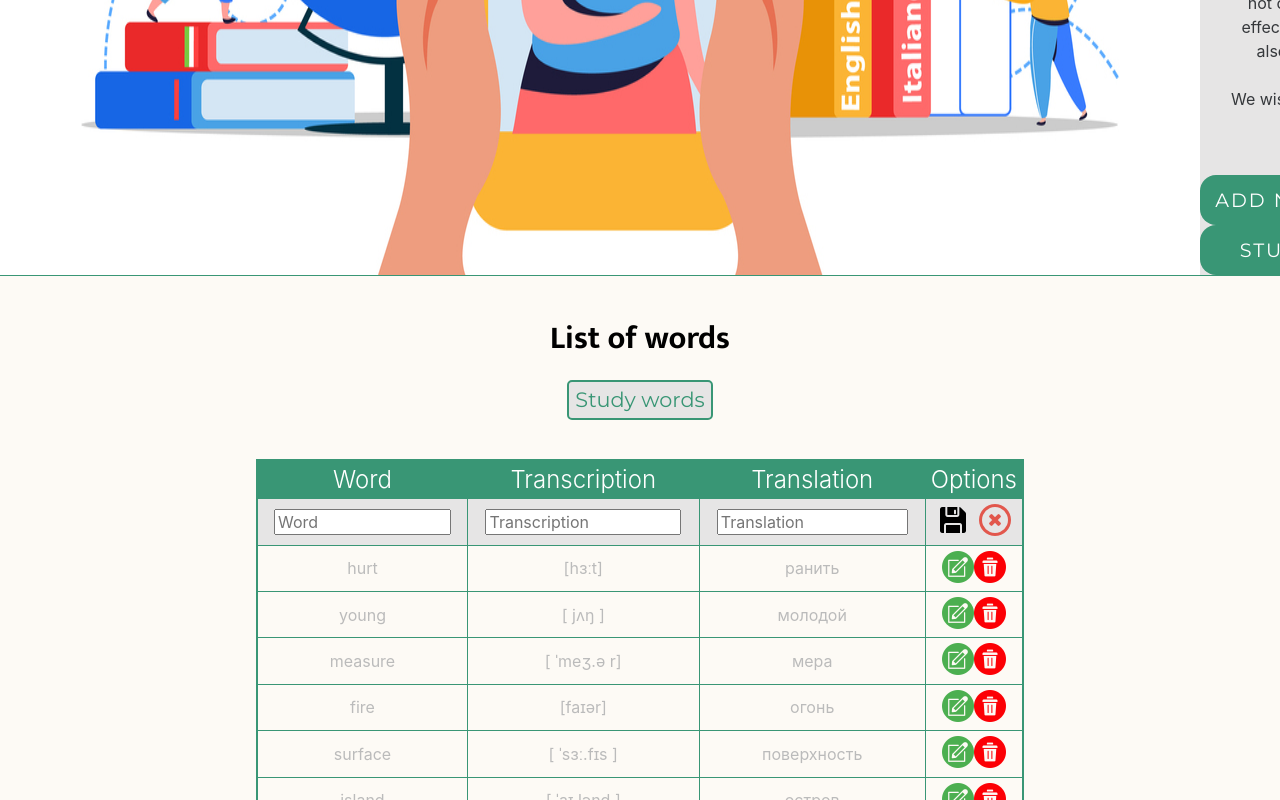
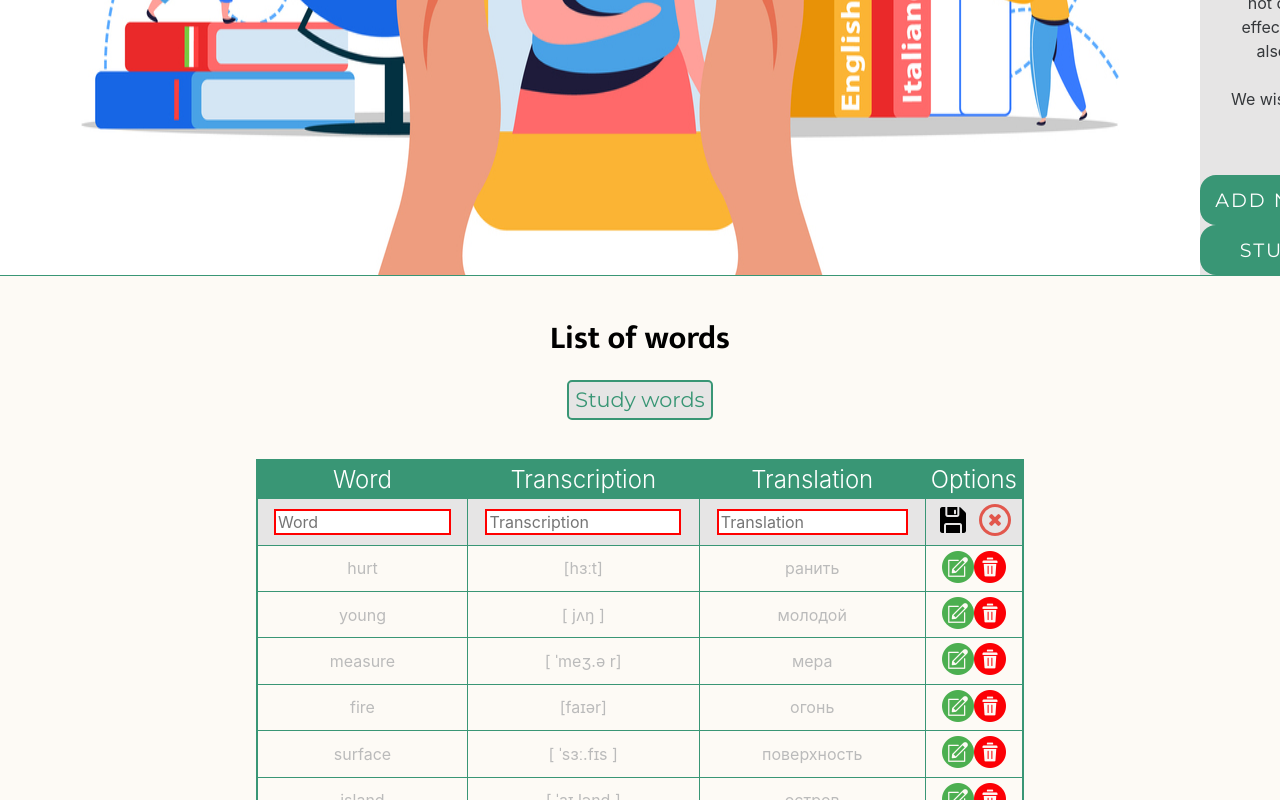
Before and after one commit to Daria29051/React_Learn-Language-App, a React (Create React App) app: page / in a window 1280 px wide. Both pictures are taken after a click on the button "Add a new word". Built offline with nearby package versions, Linux system fonts and the light colour scheme.

Commit message:
input error styles added to table.jsx

```diff
--- a/package.json
+++ b/package.json
@@ -6,6 +6,7 @@
     "@testing-library/jest-dom": "^5.16.5",
     "@testing-library/react": "^13.4.0",
     "@testing-library/user-event": "^13.5.0",
+    "classnames": "^2.3.2",
     "react": "^18.2.0",
     "react-dom": "^18.2.0",
     "react-router-dom": "^6.15.0",
--- a/src/components/Table/Table.jsx
+++ b/src/components/Table/Table.jsx
@@ -1,5 +1,6 @@
 import React, { useEffect } from "react";
 import { useState } from "react";
+import classNames from 'classnames';
 import Tablerow from "../Tablerow/Tablerow";
 import words from "../../data/words.json";
 import edit from "../../assets/icons/edit.png";
@@ -17,6 +18,9 @@ export default function Table() {
   const [wordList, setWordlist] = useState(words);
   const [errorList, setErrorList] = useState([]);
   let errors = [];
+  let wordClassNames = classNames(st.wordlist__input, wordInputValue ==='' ? st.inputError : st.wordlist__input);
+  let transcriptionClassNames = classNames(st.wordlist__input, transcriptionInputValue ==='' ? st.inputError : st.wordlist__input);
+  let translationClassNames = classNames(st.wordlist__input, translationInputValue ==='' ? st.inputError : st.wordlist__input);
 
   //смена кнопки Stud words
   const handleClick = () => {
@@ -38,6 +42,7 @@ export default function Table() {
     russian: translationInputValue,
     tags: "",
   };
+
 
   //проверка правильности заполнения инпутов
   const testInputs = () => {
@@ -101,8 +106,8 @@ export default function Table() {
       </div>
       <div className={st.wordlist__errorList}>
         {errorList.length !== 0
-          ? errorList.map((item) => (
-              <div className={st.wordlist__errorList - item}>{item}</div>
+          ? errorList.map((item, index) => (
+              <div className={st.wordlist__errorListItem} key={index}>{item}</div>
             ))
           : ""}
       </div>
@@ -118,8 +123,7 @@ export default function Table() {
             <tr className={st.wordlist__inputRow}>
               <td>
                 <input
-                  className={st.wordlist__input}
-                  type="text"
+                  className={wordClassNames}
                   placeholder="Word"
                   value={wordInputValue}
                   onChange={(e) => setWordInputValue(e.target.value)}
@@ -127,7 +131,7 @@ export default function Table() {
               </td>
               <td>
                 <input
-                  className={st.wordlist__input}
+                  className={transcriptionClassNames}
                   type="text"
                   placeholder="Transcription"
                   value={transcriptionInputValue}
@@ -136,7 +140,7 @@ export default function Table() {
               </td>
               <td>
                 <input
-                  className={st.wordlist__input}
+                  className={translationClassNames}
                   type="text"
                   placeholder="Translation"
                   value={translationInputValue}
--- a/src/components/Table/table.module.scss
+++ b/src/components/Table/table.module.scss
@@ -66,6 +66,12 @@
   height: 80%;
 }
 
+.inputError {
+  width: 85%;
+  height: 80%;
+  border: 2px solid red;
+}
+
 //иконки действий
 .wordlist__actionIcon {
   padding: 0px 5px;
@@ -80,7 +86,7 @@
   color: red;
 }
 
-.wordlist__errorList-item {
+.wordlist__errorListItem {
   margin: 0;
   padding: 0;
 }
```
Also changed, not shown: 1 other file (tests, documents, lock files or other folders).
